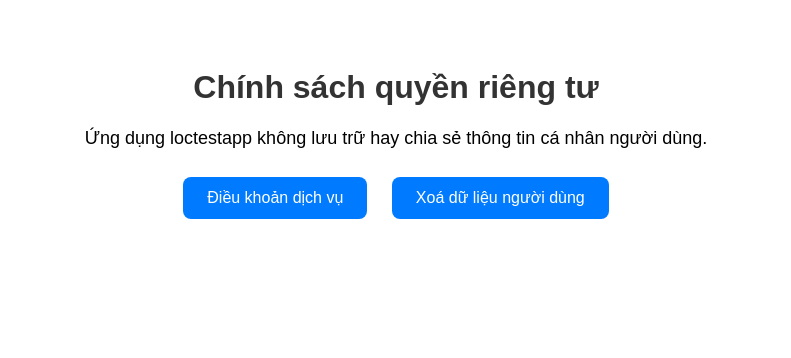
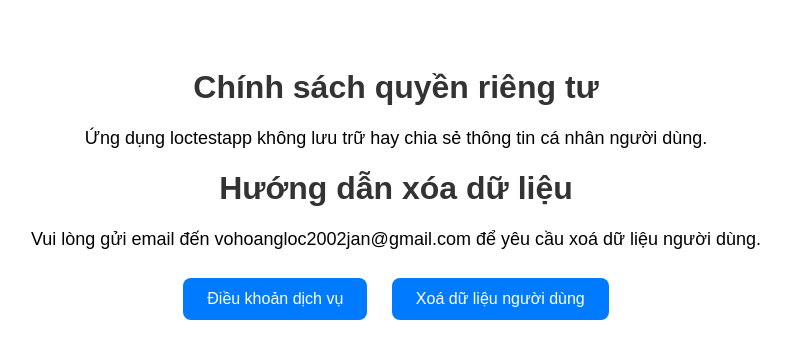
Before and after one commit to vohoangloc123/loctestapp-policy, a plain HTML site: page index.html in a window 1280 px wide. Shown: the whole page, without its empty margins (244-1035 px from the left). Drawn offline with Linux system fonts and the light colour scheme.

Commit message:
Update index.html

```diff
--- a/index.html
+++ b/index.html
@@ -32,7 +32,8 @@
 <body>
   <h1>Chính sách quyền riêng tư</h1>
   <p>Ứng dụng loctestapp không lưu trữ hay chia sẻ thông tin cá nhân người dùng.</p>
-
+  <h1>Hướng dẫn xóa dữ liệu</h1>
+  <p>Vui lòng gửi email đến vohoangloc2002jan@gmail.com để yêu cầu xoá dữ liệu người dùng.</p>
   <div>
     <a class="button" href="terms-of-service.html">Điều khoản dịch vụ</a>
     <a class="button" href="delete-data.html">Xoá dữ liệu người dùng</a>
```
